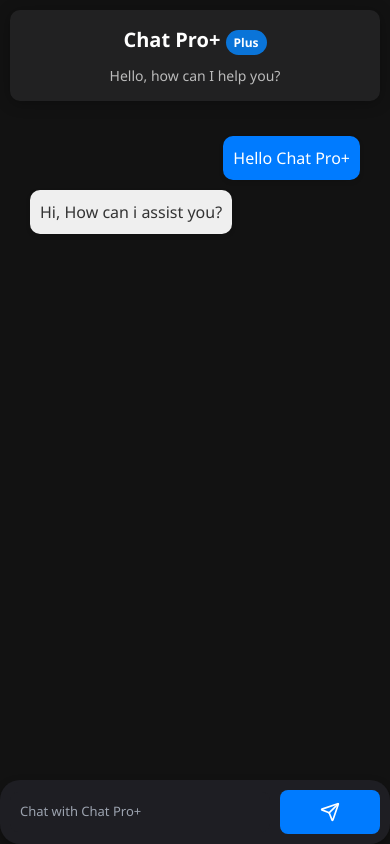
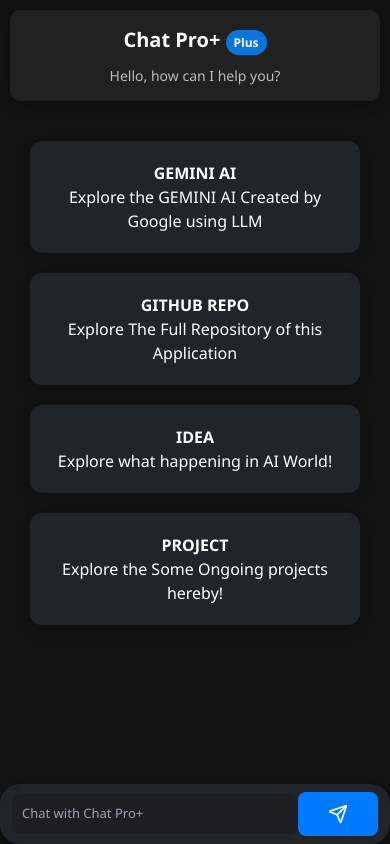
Before and after one commit to Shariph7/Chat-Ai, a React (Create React App) app: page / in a window 390 px wide. Built offline with nearby package versions, Linux system fonts and the light colour scheme.

Commit message:
Updated Ui

```diff
--- a/src/App.css
+++ b/src/App.css
@@ -289,6 +289,26 @@
   .hello-section div {
     font-size: 14px;
   }
+
+  /* Cards Section: 2 columns on mobile */
+  .cards {
+    display: grid;
+    grid-template-columns: repeat(2, 1fr); /* 2 columns on mobile */
+    gap: 20px;
+    justify-items: center;
+    align-items: center;
+    margin-top: 20px;
+  }
+
+  .hello-section {
+    padding: 15px;
+    margin-bottom: 15px;
+  }
+
+  .cards .card {
+    width: 100%; /* Ensure cards don't overflow */
+    max-width: 300px; /* Max width for each card */
+  }
 }
 
 @media (max-width: 480px) {
@@ -317,4 +337,19 @@
   .hello-section h1 {
     font-size: 20px;
   }
+
+  /* Ensure footer buttons and input still fit on mobile screens */
+  .footer {
+    padding: 8px 12px;
+  }
+
+  .message-row {
+    flex-wrap: wrap;
+    justify-content: flex-start;
+  }
+
+  .message-bubble {
+    max-width: 100%;
+    padding: 10px;
+  }
 }
--- a/src/ChatApp.js
+++ b/src/ChatApp.js
@@ -9,10 +9,7 @@
 const model = genAi.getGenerativeModel({ model: "gemini-1.5-pro" });
 
 function ChatApp() {
-  const [messages, setMessages] = useState([
-    { sender: "user", text: "Hello Chat Pro+" },
-    { sender: "ai", text: "Hi, How can i assist you?" },
-  ]);
+  const [messages, setMessages] = useState([]);
   const [input, setInput] = useState("");
   const [isTyping, setIsTyping] = useState(false);
   const messageEndRef = useRef(null);
@@ -99,6 +96,26 @@
     },
   };
 
+  // Define card content dynamically
+  const cardContents = [
+    {
+      title: "GEMINI AI",
+      description: "Explore the GEMINI AI Created by Google using LLM",
+    },
+    {
+      title: "GITHUB REPO",
+      description: "Explore The Full Repository of this Application",
+    },
+    {
+      title: "IDEA",
+      description: "Explore what happening in AI World!",
+    },
+    {
+      title: "PROJECT",
+      description: "Explore the Some Ongoing projects hereby!",
+    },
+  ];
+
   return (
     <div style={{ height: "100vh", display: "flex", flexDirection: "column" }}>
       {/* Sidebar */}
@@ -108,7 +125,10 @@
       </div>
 
       {/* Main Section */}
-      <div className="main">
+      <div
+        className="main"
+        style={{ display: "flex", flexDirection: "column", flexGrow: 1 }}
+      >
         <div className="content">
           <div className="hello-section">
             <h1>
@@ -116,14 +136,57 @@
             </h1>
             <div>Hello, how can I help you?</div>
           </div>
+
+          {/* Cards Section (Only show if no active chat) */}
+          {messages.length === 0 ? (
+            <div
+              className="cards"
+              style={{
+                display: "grid",
+                gridTemplateColumns: "repeat(auto-fill, minmax(250px, 1fr))",
+                gap: "20px",
+                justifyItems: "center",
+                alignItems: "center",
+                flexGrow: 1,
+                padding: "20px",
+                textAlign: "center",
+              }}
+            >
+              {cardContents.map((card, index) => (
+                <div
+                  key={index}
+                  style={{
+                    width: "100%",
+                    padding: "20px",
+                    borderRadius: "12px",
+                    boxShadow: "0 6px 15px rgba(0, 0, 0, 0.1)",
+                    backgroundColor: "#212529",
+                    color: "white",
+                    cursor: "pointer",
+                    transition: "transform 0.3s ease, box-shadow 0.3s ease",
+                    textAlign: "center",
+                    display: "flex",
+                    flexDirection: "column",
+                    alignItems: "center",
+                    justifyContent: "center",
+                  }}
+                  onClick={() => console.log(`Card ${index + 1} clicked`)}
+                >
+                  <b><h1>{card.title}</h1></b>
+                  <p>{card.description}</p>
+                </div>
+              ))}
+            </div>
+          ) : (
             <div
               className="cards"
               style={{
                 flexGrow: 1,
                 overflowY: "auto",
-              padding: "20px",
+                padding: "10px",
                 display: "flex",
                 flexDirection: "column",
+                marginBottom: "55px",
               }}
             >
               {messages.map((message, index) => (
@@ -146,8 +209,8 @@
                       borderRadius: "10px",
                       boxShadow: "0 2px 5px rgba(0, 0, 0, 0.1)",
                       backgroundColor:
-                      message.sender === "user" ? "#007BFF" : "#EFEFEF",
-                    color: message.sender === "user" ? "#fff" : "#333",
+                        message.sender === "user" ? "#007BFF" : "#212529",
+                      color: message.sender === "user" ? "#FFFFFF" : "#F8F9FA",
                     }}
                   >
                     {message.sender === "user" ? (
@@ -155,9 +218,7 @@
                     ) : (
                       <ReactMarkdown
                         components={MarkdownComponent}
-                      className={`prose ${
-                        message.isGenerating ? "typing-animation" : ""
-                      }`}
+                        className={`prose ${message.isGenerating ? "typing-animation" : ""}`}
                       >
                         {message.text || "Thinking..."}
                       </ReactMarkdown>
@@ -180,10 +241,15 @@
 
               <div ref={messageEndRef} />
             </div>
+          )}
         </div>
 
         {/* Footer */}
-        <form className="footer" onSubmit={handleSubmit}>
+        <form
+          className="footer"
+          onSubmit={handleSubmit}
+          style={{ display: "flex", backgroundColor: "#212529" }}
+        >
           <input
             type="text"
             value={input}
@@ -199,12 +265,11 @@
           <button
             type="submit"
             style={{
-              padding: "12px 40px",
+              padding: "12px 30px",
               backgroundColor: "#007BFF",
               color: "white",
               border: "none",
               borderRadius: "8px",
-              marginLeft: "10px",
               cursor: "pointer",
             }}
           >
```
Lines whose indentation alone changed are shown as unchanged.
